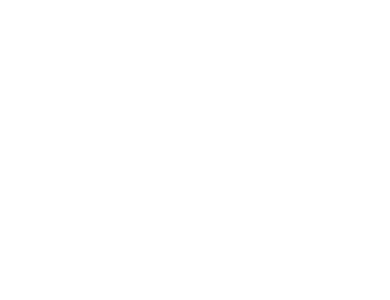
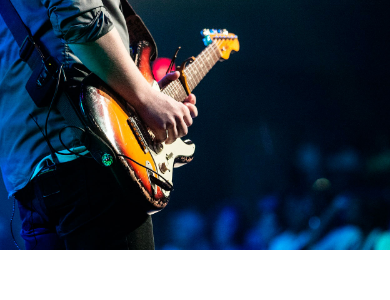
Before and after one commit to crisj1985/LayoutRN, a React Native app: screen / in a window 390 px wide. Shown: the top 300 px of the page. Built offline with nearby package versions, Linux system fonts and the light colour scheme.

Commit message:
Banner: Flex

```diff
--- a/App.js
+++ b/App.js
@@ -1,21 +1,20 @@
 import React from 'react';
-import { StyleSheet, Text, View } from 'react-native';
+import { StyleSheet, Text, View, Image } from 'react-native';
 
 const App = () => {
     return (
       <>
-
+        <View style={{flexDirection:'row'}}>
+          <Image source={require('./assets/img/bg.jpg')} style={styles.banner} />
+        </View>
       </>
     )
 };
 
 const styles = StyleSheet.create({
-  contenedor: {
-    flex: 1,
-    backgroundColor: 'red',
-    // flexDirection:"row",
-    alignItems:"flex-end",
-    justifyContent:"center"
+  banner: {
+    height:250,
+    flex:1
   },
 
 })
```
